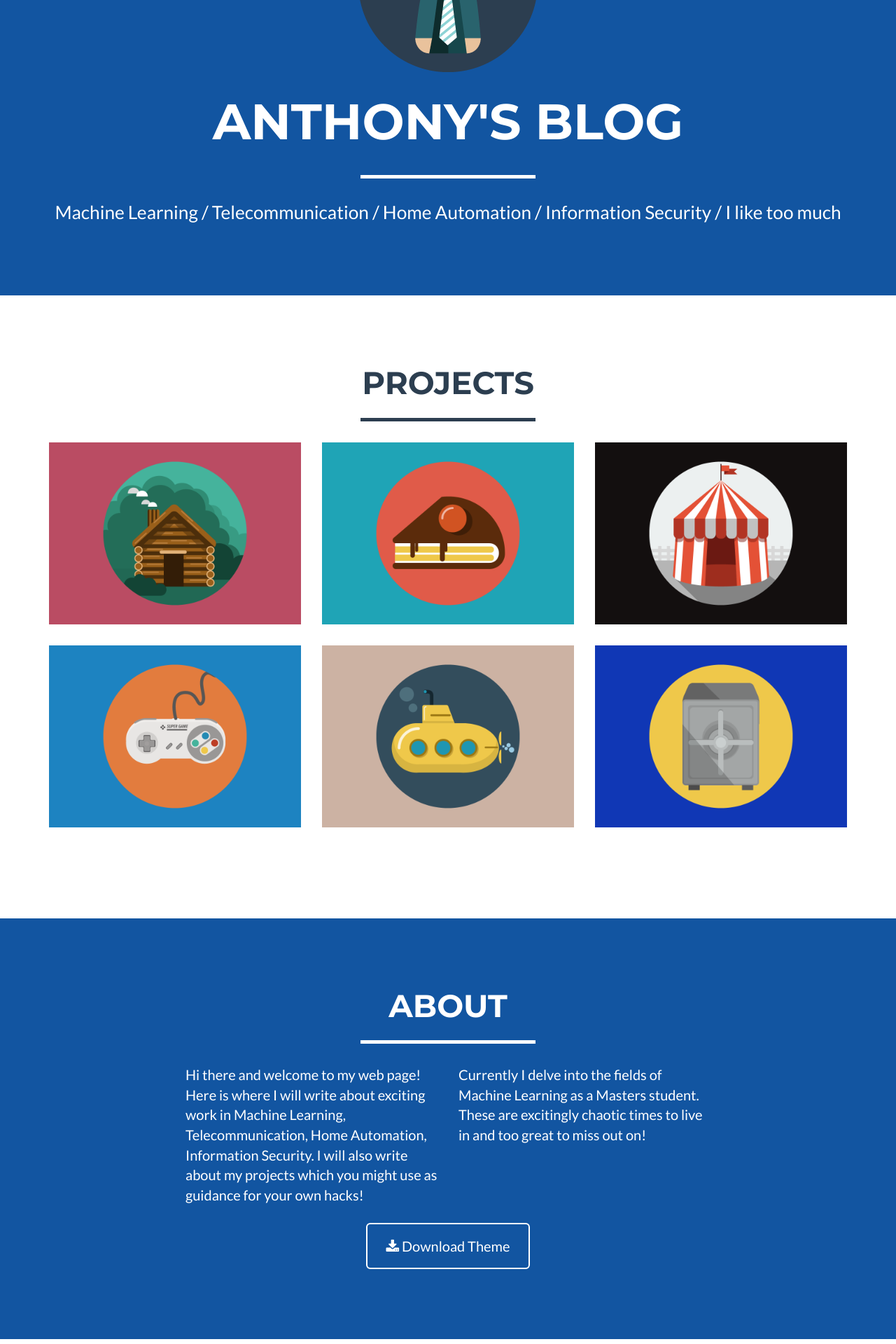
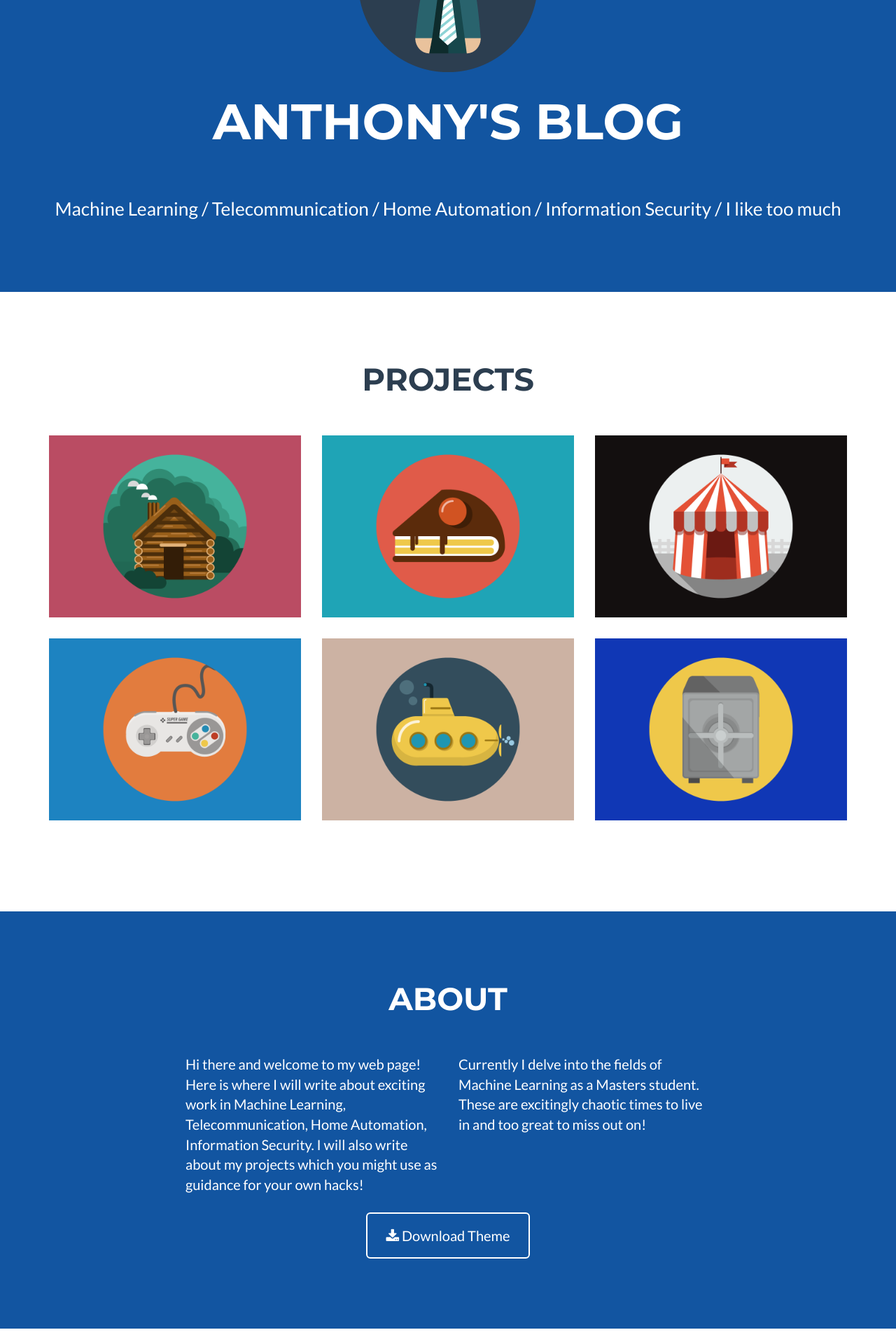
Before and after one commit to atwing/atwing.github.io, a Jekyll site: the page built from index.html, in a window 1280 px wide. Shown: the part 453-2373 px from the top of the page at 70% size. Built offline with Jekyll 4.4.1, drawn with Linux system fonts in a browser that asks for light colours.

Commit message:
Update main.css

```diff
--- a/_includes/css/main.css
+++ b/_includes/css/main.css
@@ -42,7 +42,7 @@ hr.star-primary {
     padding: 0;
     max-width: 250px;
     border: 0;
-    border-top: solid 5px;
+    /* border-top: solid 5px; */
     text-align: center;
 }
 
```
